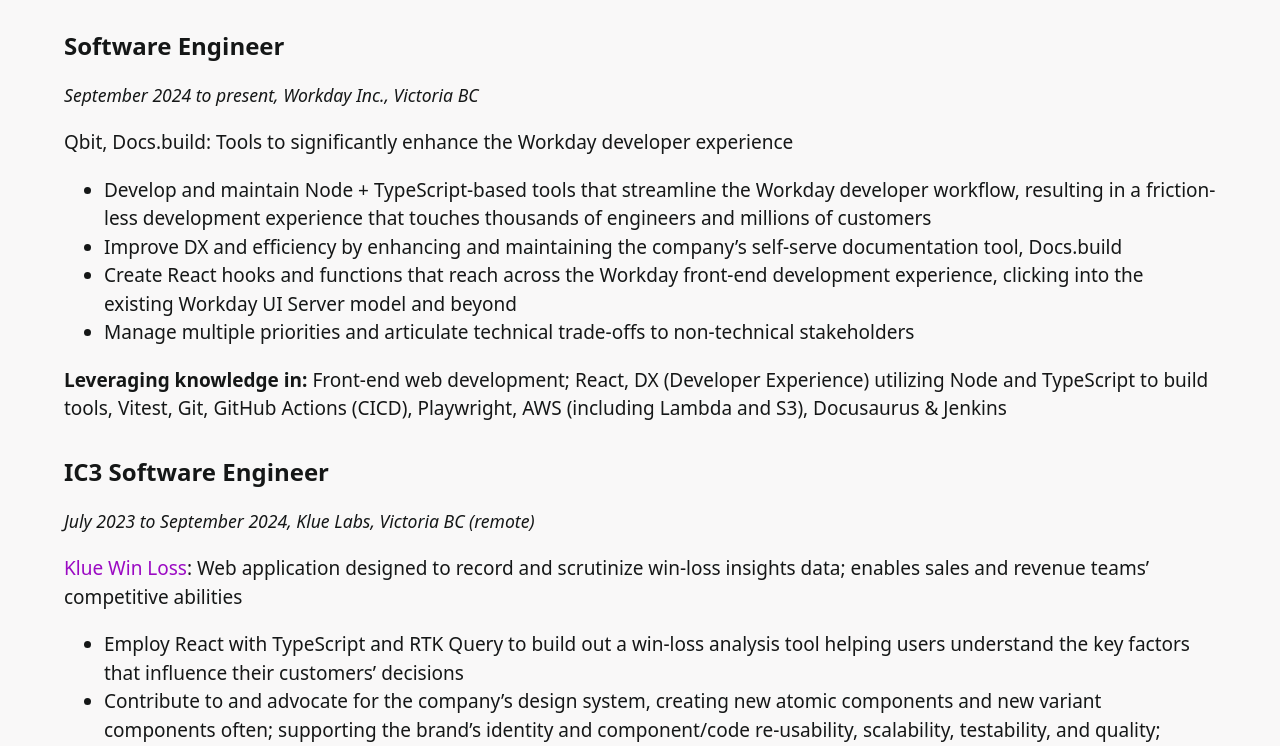
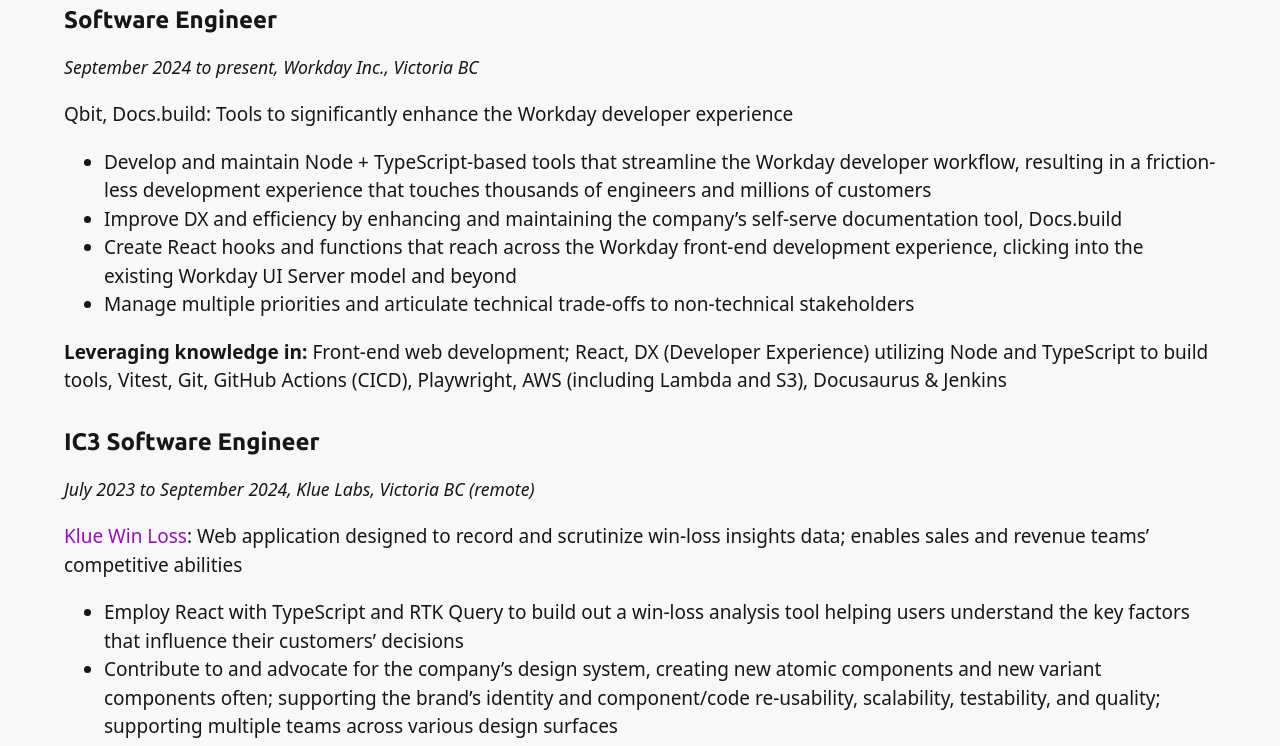
Before and after one commit to jonathanbell/jonathanbell.github.io, an Astro site: page /cv in a window 1280 px wide. Shown: the part 759-1505 px from the top of the page. Built offline with nearby package versions, Linux system fonts and the light colour scheme; Astro itself is replaced by a stand-in of ours.

Commit message:
feat(fonts): swap libre franklin for ubuntu sans

```diff
--- a/package.json
+++ b/package.json
@@ -27,7 +27,7 @@
     "@astrojs/check": "^0.9.2",
     "@astrojs/rss": "^4.0.7",
     "@astrojs/sitemap": "^3.6.0",
-    "@fontsource/libre-franklin": "^5.0.17",
+    "@fontsource/ubuntu-sans": "^5.2.10",
     "astro": "^5.0.2",
     "globals": "^16.0.0",
     "markdown-it": "^14.1.0",
--- a/src/components/PersonalBlock.astro
+++ b/src/components/PersonalBlock.astro
@@ -57,7 +57,7 @@
       cursor: pointer;
       padding-left: 1rem;
       list-style: none;
-      font-family: "Libre Franklin", system-ui, sans-serif;
+      font-family: "Ubuntu Sans", system-ui, sans-serif;
       font-size: 1.18rem;
       position: relative;
       overflow: hidden;
--- a/src/components/SiteHeader.astro
+++ b/src/components/SiteHeader.astro
@@ -1,6 +1,6 @@
 ---
-import "@fontsource/libre-franklin/latin-400.css";
-import "@fontsource/libre-franklin/latin-900.css";
+import "@fontsource/ubuntu-sans/400.css";
+import "@fontsource/ubuntu-sans/800.css";
 ---
 
 <header>
@@ -35,8 +35,8 @@
   }
 
   h1 {
-    font-family: "Libre Franklin", system-ui, sans-serif;
-    font-weight: 900;
+    font-family: "Ubuntu Sans", system-ui, sans-serif;
+    font-weight: 800;
     font-size: 2.25rem;
     margin: 0;
 
--- a/src/layouts/BaseLayout.astro
+++ b/src/layouts/BaseLayout.astro
@@ -104,27 +104,19 @@
   @use "../styles/breakpoints" as *;
 
   @font-face {
-    font-family: "Libre Franklin";
+    font-family: "Ubuntu Sans";
     font-style: normal;
     font-display: swap;
     font-weight: 400;
-    src: local("Libre Franklin");
+    src: local("Ubuntu Sans");
   }
 
   @font-face {
-    font-family: "Libre Franklin";
+    font-family: "Ubuntu Sans";
     font-style: normal;
     font-display: swap;
     font-weight: 800;
-    src: local("Libre Franklin");
-  }
-
-  @font-face {
-    font-family: "Libre Franklin";
-    font-style: normal;
-    font-display: swap;
-    font-weight: 900;
-    src: local("Libre Franklin");
+    src: local("Ubuntu Sans");
   }
 
   :root {
@@ -332,7 +324,7 @@
     h4,
     h5,
     h6 {
-      font-family: "Libre Franklin", system-ui, sans-serif;
+      font-family: "Ubuntu Sans", system-ui, sans-serif;
     }
 
     h2 + p {
--- a/src/layouts/Post.astro
+++ b/src/layouts/Post.astro
@@ -1,7 +1,7 @@
 ---
 import BaseLayout from "./BaseLayout.astro";
-import "@fontsource/libre-franklin/latin-400.css";
-import "@fontsource/libre-franklin/latin-800.css";
+import "@fontsource/ubuntu-sans/400.css";
+import "@fontsource/ubuntu-sans/800.css";
 const { frontmatter } = Astro.props;
 
 const publishDate = new Date(frontmatter.publishDate);
```
Also changed, not shown: src/pages/404.html (+1 -2 lines), 1 other file.
